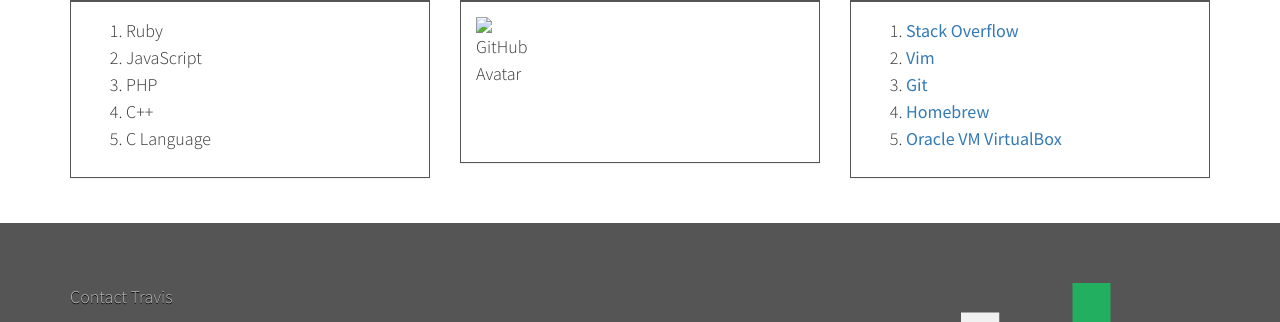
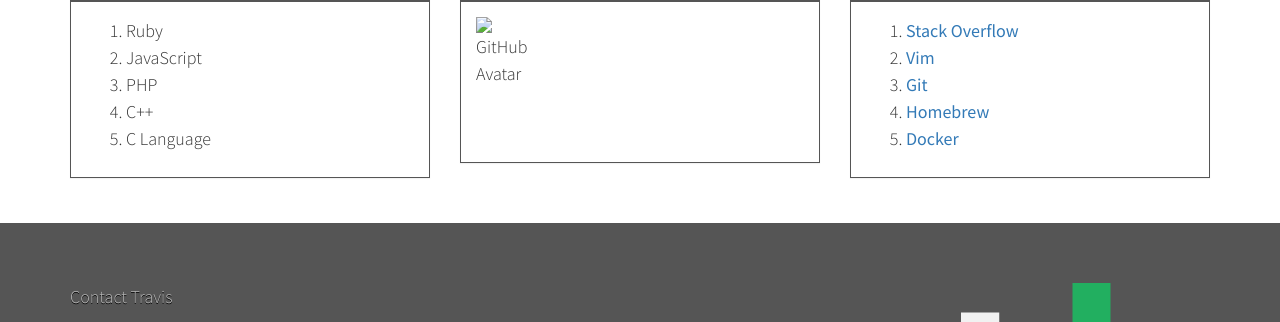
Before and after one commit to travishohl/travishohl.github.io, a Jekyll site: the page built from index.html, in a window 1280 px wide. Shown: the part 455-777 px from the top of the page. Built offline with Jekyll 4.4.1, drawn with Linux system fonts in a browser that asks for light colours.

Commit message:
Replace VirtualBox with Docker.

```diff
--- a/index.html
+++ b/index.html
@@ -63,7 +63,7 @@
                         <li><a href="http://www.vim.org/" target="_blank" title="A highly configurable text editor.">Vim</a></li>
                         <li><a href="http://git-scm.com/" target="_blank" title="A popular open source version control system.">Git</a></li>
                         <li><a href="http://brew.sh/" target="_blank" title="A software package manager for Mac OSX.">Homebrew</a></li>
-                        <li><a href="https://www.virtualbox.org/" target="_blank" title="Allows an unmodified operating system to run in a special environment on top of an existing operating system.">Oracle VM VirtualBox</a></li>
+                        <li><a href="https://www.docker.com/" target="_blank" title="Conveniently mimics production software environments locally.">Docker</a></li>
                     </ol>
                 </div>
             </div>
```
